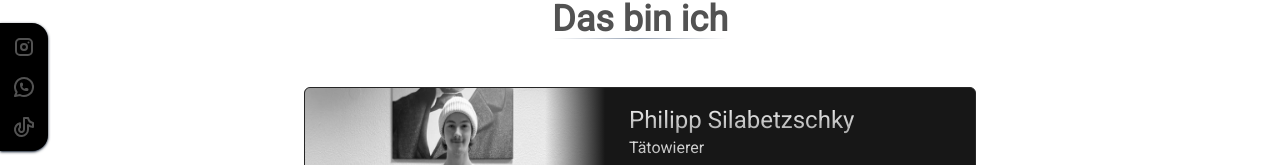
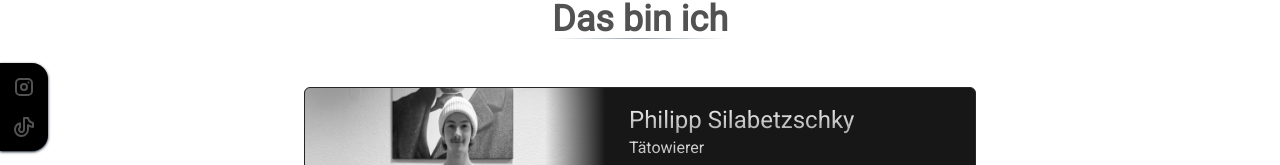
Before and after one commit to mariokreitz/blog-with-simple-cms, a Next.js app: page / in a window 1280 px wide. Shown: the part 449-614 px from the top of the page. Built offline with nearby package versions, Linux system fonts and the light colour scheme; no server answers; the database is empty.

Commit message:
Update SocialMediaBar.tsx

```diff
--- a/components/SocialMediaBar.tsx
+++ b/components/SocialMediaBar.tsx
@@ -1,9 +1,5 @@
 import React from "react";
-import {
-  IconBrandInstagram,
-  IconBrandWhatsapp,
-  IconBrandTiktok,
-} from "@tabler/icons-react";
+import { IconBrandInstagram, IconBrandTiktok } from "@tabler/icons-react";
 
 const SocialMediaBar = () => {
   return (
@@ -16,14 +12,14 @@ const SocialMediaBar = () => {
       >
         <IconBrandInstagram />
       </a>
-      <a
+      {/* <a
         className="hover:text-green-500 active:text-green-500"
         href="https://wa.me/4915123456789"
         target="_blank"
         rel="noopener noreferrer"
       >
         <IconBrandWhatsapp />
-      </a>
+      </a> */}
 
       <a
         className="hover:text-[#69c9d0] active:text-[#69c9d0]"
```
